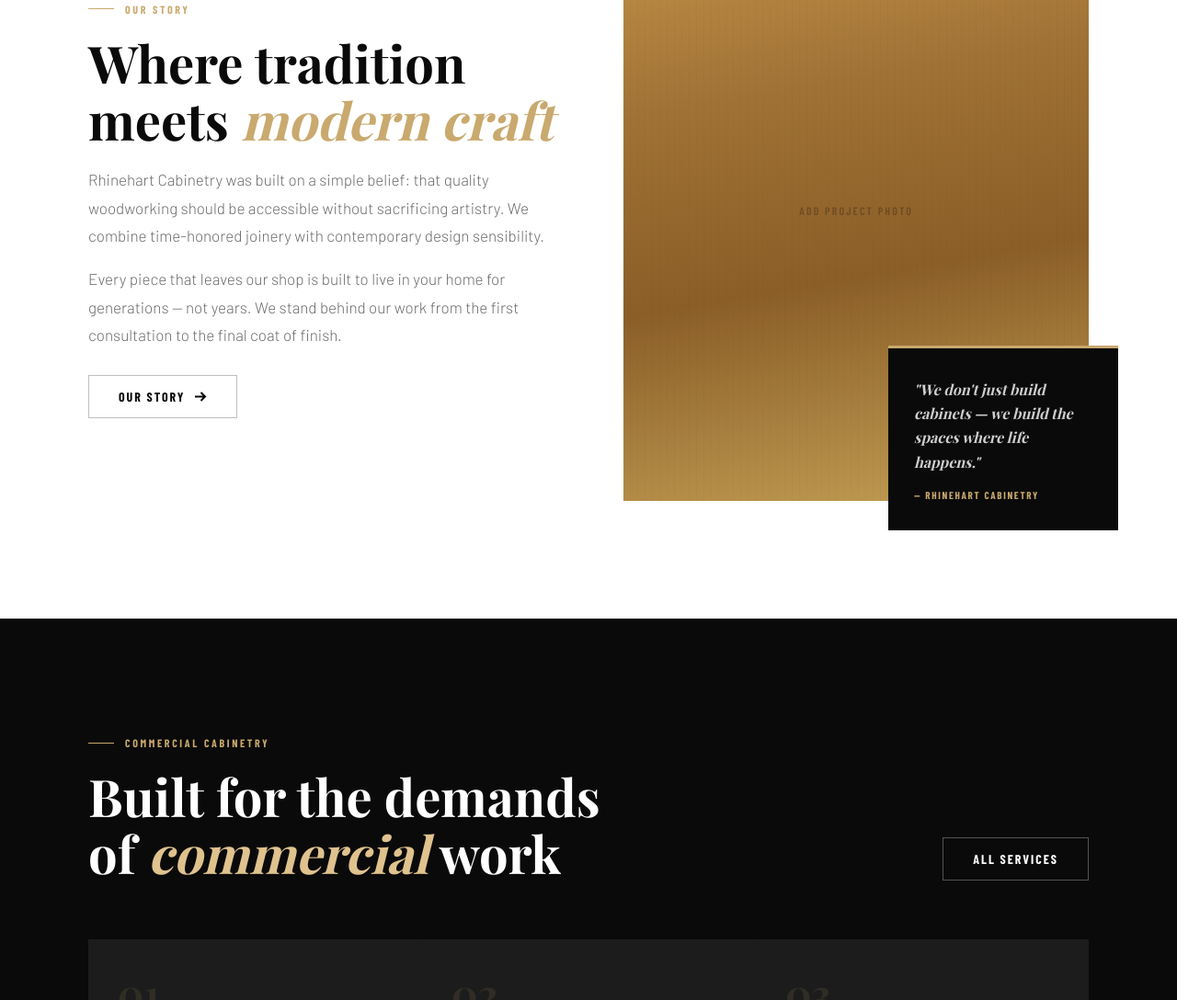
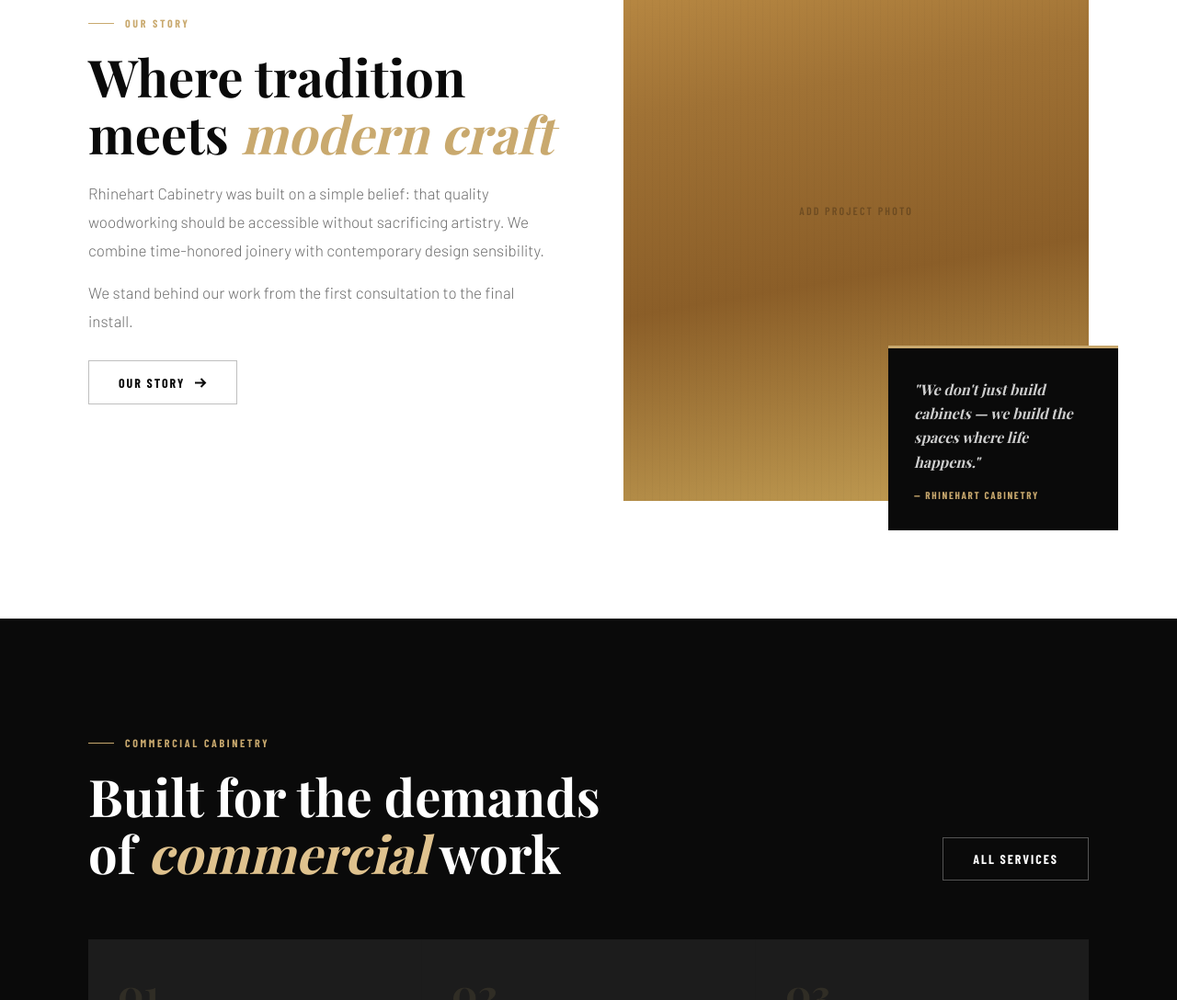
Before and after one commit to ndrhine-ops/Website-Practice, a plain HTML site: page index.html in a window 1280 px wide. Shown: the part 1271-2359 px from the top of the page at 92% size. Drawn offline with nearby package versions, Linux system fonts and the light colour scheme; a web font is replaced by a local one.

Commit message:
Update Our Story copy on homepage
Co-Authored-By: Claude Sonnet 4.6 <noreply@anthropic.com>

```diff
--- a/index.html
+++ b/index.html
@@ -240,7 +240,7 @@
         <div class="label reveal" style="margin-bottom:1.25rem">Our Story</div>
         <h2 class="h2 reveal d1">Where tradition<br>meets <em>modern craft</em></h2>
         <p class="body-t reveal d2" style="margin-top:1.25rem">Rhinehart Cabinetry was built on a simple belief: that quality woodworking should be accessible without sacrificing artistry. We combine time-honored joinery with contemporary design sensibility.</p>
-        <p class="body-t reveal d2">Every piece that leaves our shop is built to live in your home for generations — not years. We stand behind our work from the first consultation to the final coat of finish.</p>
+        <p class="body-t reveal d2">We stand behind our work from the first consultation to the final install.</p>
         <a href="about.html" class="btn btn-outline reveal d3" style="margin-top:1.75rem">
           Our Story
           <svg viewBox="0 0 15 15" fill="none" stroke="currentColor" stroke-width="2"><path d="M2 7.5h11M8.5 3l4.5 4.5L8.5 12"/></svg>
```
